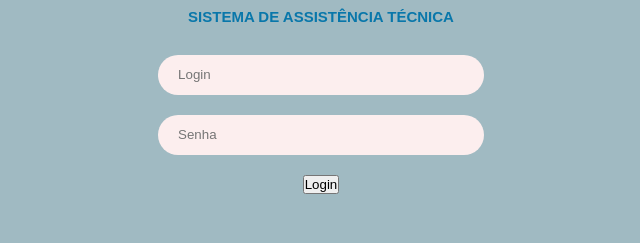
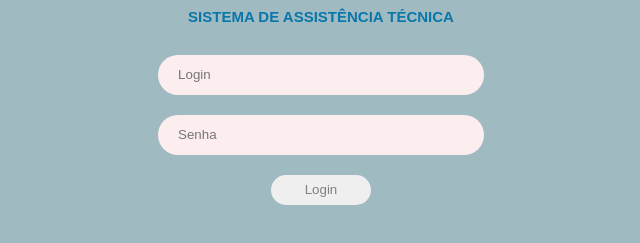
Before and after one commit to gustavolivera/interAiTI, a plain HTML site: page index.html in a window 1280 px wide. Shown: the part 177-420 px from the top of the page, without its empty margins (319-959 px from the left). Drawn offline with Linux system fonts and the light colour scheme.

Commit message:
botao login

```diff
--- a/styles/login.css
+++ b/styles/login.css
@@ -50,3 +50,11 @@ body{
     border-radius: 40px;
     padding: 20px;
 }
+
+.btn-login input{
+    border: none;
+    width: 100px;
+    height: 30px;
+    border-radius: 40px;
+    color: gray;
+}
```
